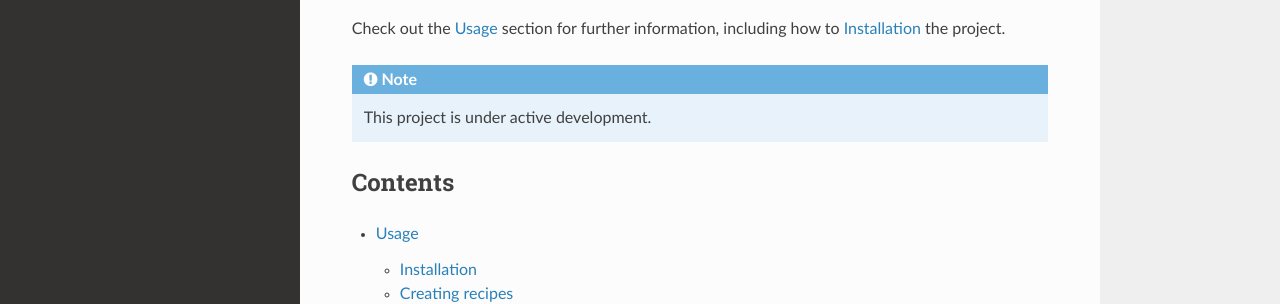
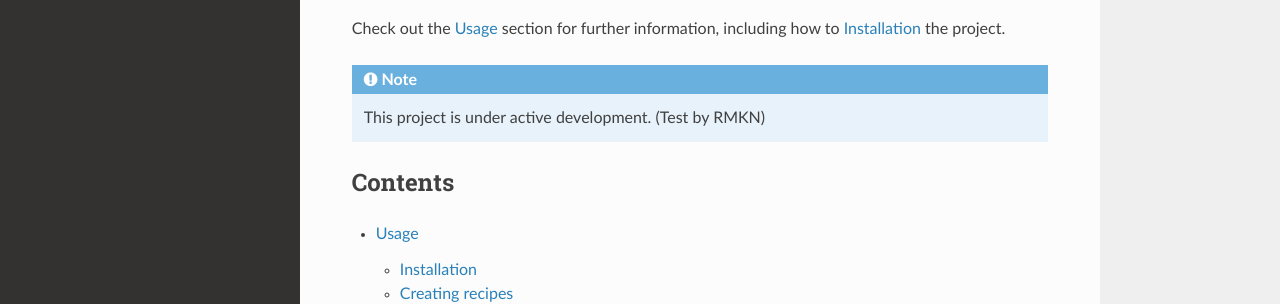
Before and after one commit to knrammohan/rtd_tutorial, a Sphinx documentation site: the page built from docs/source/index.rst, in a window 1280 px wide. Shown: the part 239-543 px from the top of the page. Built offline with Sphinx 7.4.7 and the Read the Docs theme 2.0.0, drawn with Linux system fonts in a browser that asks for light colours.

Commit message:
Update index.rst

```diff
--- a/docs/source/index.rst
+++ b/docs/source/index.rst
@@ -11,7 +11,7 @@ how to :ref:`installation` the project.
 
 .. note::
 
-   This project is under active development.
+   This project is under active development. (Test by RMKN)
 
 Contents
 --------
```
